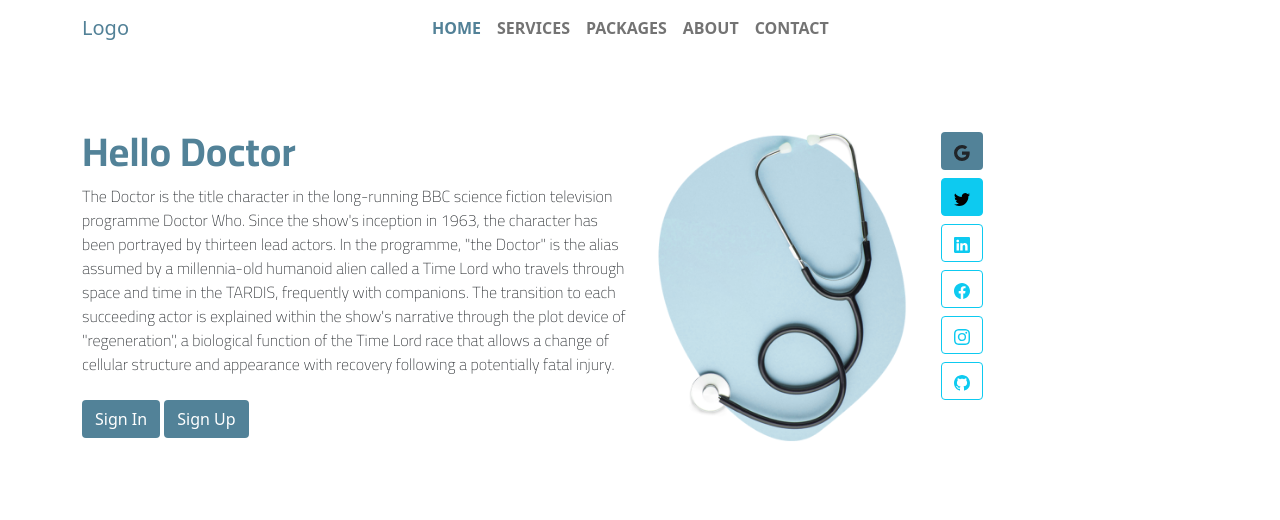
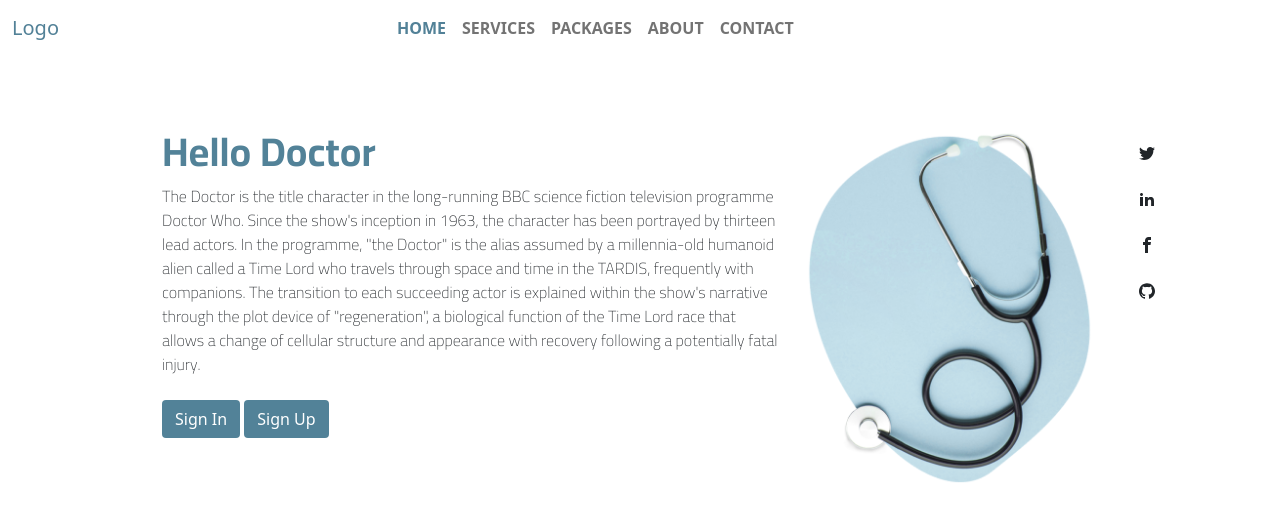
Before and after one commit to a-hassanein/Clinic-System, a React (Create React App) app: page / in a window 1280 px wide. Shown: the top 520 px of the page. Built offline with nearby package versions, Linux system fonts and the light colour scheme.

Commit message:
edit home

```diff
--- a/src/Components/NavBar.js
+++ b/src/Components/NavBar.js
@@ -13,7 +13,7 @@ const NavBar = () => {
   return (
     <>
       <nav className="navbar navbar-expand-lg navbar-light">
-        <div className="container">
+        <div className="container-fluid">
           <Link className="navbar-brand" to="/" style={{ color: "#528197" }}>
             {" "}
             Logo{" "}
--- a/src/Components/header.js
+++ b/src/Components/header.js
@@ -1,19 +1,17 @@
 import {
-  BsFacebook,
-  BsInstagram,
-  BsGoogle,
-  BsTwitter,
-  BsGithub,
-  BsLinkedin,
-} from "react-icons/bs";
+  ImFacebook ,
+  ImTwitter,
+  ImGithub,
+  ImLinkedin2,
+} from "react-icons/im";
 
 
 const Home = () => {
     return (
         <>
-        <div className="container">
+        <div className="container-fluid">
   <div className="row">
-    <div className="col-6">
+    <div className="col-6" style={{marginLeft:"150px"}}>
         <div><h1 style={{color: "var(--first_color)" , fontFamily: "var(--font_family)" , fontWeight:"bold"}}>Hello Doctor</h1></div>
         <div style={{fontFamily: "var(--font_family)"}}>
         The Doctor is the title character in the long-running BBC science fiction television programme Doctor Who.
@@ -35,52 +33,35 @@ const Home = () => {
     <div className='col-1'>
    <div>
             <a
-              href="https://www.google.com"
-              className="btn btn-floating m-1"
-              style={{background: "var(--first_color)"}}
+              href="https://twitter.com/?logout=1639488448834"
+              className="btn  btn-floating m-1"
             >
               <i>
-                <BsGoogle />
-              </i>
-            </a>
-            <a
-              href="https://twitter.com/?logout=1639488448834"
-              className="btn btn-info btn-floating m-1"
-            >
-              <i>
-                <BsTwitter />
+                <ImTwitter />
               </i>
             </a>
             <a
               href="https://www.linkedin.com/feed/"
-              className="btn btn-outline-info btn-floating m-1"
+              className="btn  btn-floating m-1"
             >
               <i>
-                <BsLinkedin />
+                <ImLinkedin2 />
               </i>
             </a>
             <a
               href="https://www.facebook.com/profile.php?id=100035313377270"
-              className="btn btn-outline-info btn-floating m-1"
+              className="btn  btn-floating m-1"
             >
               <i>
-                <BsFacebook />
-              </i>
-            </a>
-            <a
-              href="https://www.instagram.com/"
-              className="btn btn-outline-info btn-floating m-1"
-            >
-              <i>
-                <BsInstagram />
+                <ImFacebook />
               </i>
             </a>
             <a
               href="https://github.com/Ahmedxd199/"
-              className="btn btn-outline-info btn-floating m-1"
+              className="btn  btn-floating m-1"
             >
               <i>
-                <BsGithub />
+                <ImGithub />
               </i>
             </a>
           </div>
```
